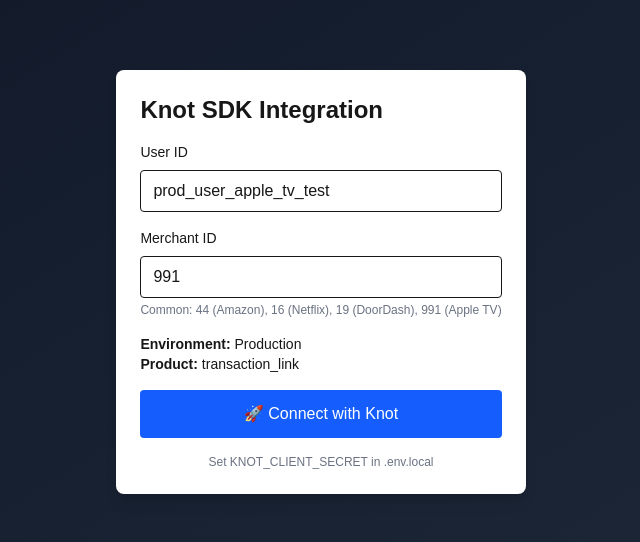
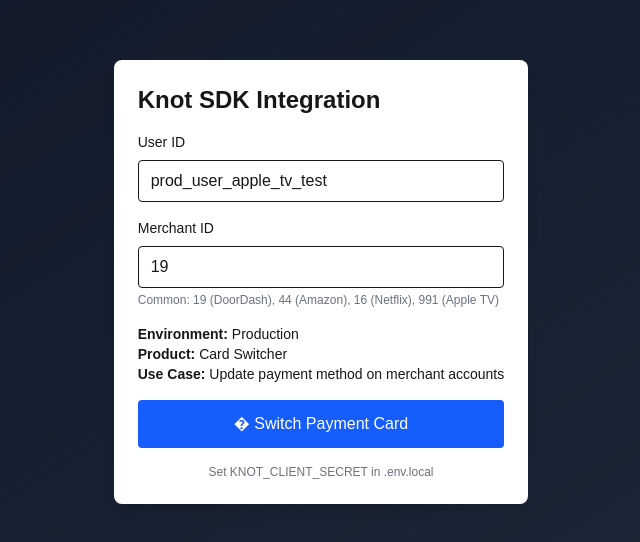
Before and after one commit to notcolumbus/knotapitest, a Next.js app: page / in a window 1280 px wide. Shown: the part 118-660 px from the top of the page, without its empty margins (319-959 px from the left). Built offline with nearby package versions, Linux system fonts and the light colour scheme; no server answers.

Commit message:
card switcher

```diff
--- a/app/api/knot/create-session/route.ts
+++ b/app/api/knot/create-session/route.ts
@@ -25,7 +25,8 @@
             );
         }
 
-        const product = body.product || "transaction_link";
+        const product = body.product || "card_switcher";
+        const cardId = body.card_id;
 
         // Get credentials from environment
         const clientId = process.env.KNOT_CLIENT_ID || "a390e79d-2920-4440-9ba1-b747bc92790b";
@@ -46,18 +47,20 @@
         const apiUrl = "https://production.knotapi.com/session/create";
 
         // Create payload
-        // For transaction_link, the type should be "link" according to Knot docs
-        const sessionType = "transaction_link";
-
         const payload: any = {
             external_user_id: userId,
-            type: sessionType,
+            type: product,
         };
+
+        // Add card_id for card_switcher
+        if (product === "card_switcher" && cardId) {
+            payload.card_id = cardId;
+        }
 
         console.log("🔑 Creating Knot session:");
         console.log("  User ID:", userId);
         console.log("  Product:", product);
-        console.log("  Session Type:", sessionType);
+        console.log("  Payload:", JSON.stringify(payload));
         console.log("  API URL:", apiUrl);
 
         const response = await fetch(apiUrl, {
--- a/components/knot-link.tsx
+++ b/components/knot-link.tsx
@@ -7,7 +7,7 @@
     const [error, setError] = useState<string | null>(null);
     const [sessionId, setSessionId] = useState<string | null>(null);
     const [userId, setUserId] = useState("prod_user_apple_tv_test");
-    const [merchantId, setMerchantId] = useState(991);
+    const [merchantId, setMerchantId] = useState(19); // DoorDash
 
     const clientId = process.env.NEXT_PUBLIC_KNOT_CLIENT_ID || "a390e79d-2920-4440-9ba1-b747bc92790b";
 
@@ -22,7 +22,8 @@
                 headers: { "Content-Type": "application/json" },
                 body: JSON.stringify({
                     user_id: userId,
-                    product: "transaction_link"
+                    product: "card_switcher",
+                    card_id: `card_${Date.now()}` // Required for card_switcher
                 }),
             });
 
@@ -48,26 +49,26 @@
                 sessionId: sid,
                 clientId: clientId,
                 environment: "production",
-                product: "transaction_link",
+                product: "card_switcher",
                 merchantIds: [merchantId],
                 entryPoint: "onboarding",
 
                 onSuccess: (data: any) => {
                     setLoading(false);
-                    console.log("✅ Success:", data);
+                    console.log("Success:", data);
                     alert(`Successfully connected!`);
                 },
                 onError: (data: any) => {
-                    console.error("❌ Knot Link error:", data);
+                    console.error("Knot Link error:", data);
                     setError(`Error during Knot connection`);
                     setLoading(false);
                 },
                 onExit: () => {
-                    console.log("🚪 User exited the flow");
+                    console.log("User exited the flow");
                     setLoading(false);
                 },
                 onEvent: (data: any) => {
-                    console.log("📨 Event:", data);
+                    console.log("Event:", data);
                 },
             });
         } catch (err) {
@@ -102,7 +103,7 @@
                     placeholder="e.g. 991 for Apple TV"
                 />
                 <p className="text-xs text-gray-500 mt-1">
-                    Common: 44 (Amazon), 16 (Netflix), 19 (DoorDash), 991 (Apple TV)
+                    Common: 19 (DoorDash), 44 (Amazon), 16 (Netflix), 991 (Apple TV)
                 </p>
             </div>
 
@@ -114,7 +115,8 @@
 
             <div className="mb-4 text-sm">
                 <p><strong>Environment:</strong> Production</p>
-                <p><strong>Product:</strong> transaction_link</p>
+                <p><strong>Product:</strong> Card Switcher</p>
+                <p><strong>Use Case:</strong> Update payment method on merchant accounts</p>
             </div>
 
             <button
@@ -122,7 +124,7 @@
                 disabled={loading}
                 className="w-full bg-blue-600 text-white py-3 px-4 rounded hover:bg-blue-700 disabled:bg-gray-400 disabled:cursor-not-allowed"
             >
-                {loading ? "Connecting..." : "🚀 Connect with Knot"}
+                {loading ? "Connecting..." : "� Switch Payment Card"}
             </button>
 
             {error && (
```
